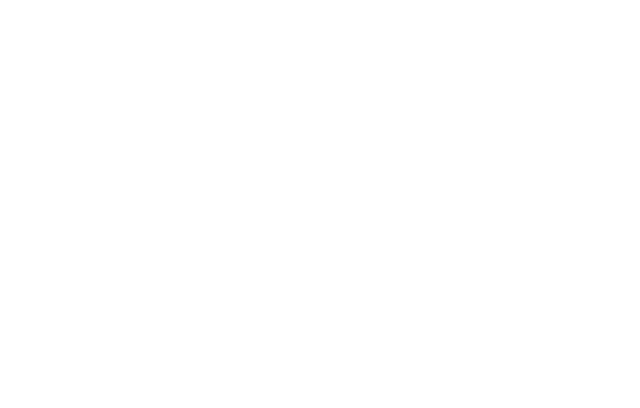
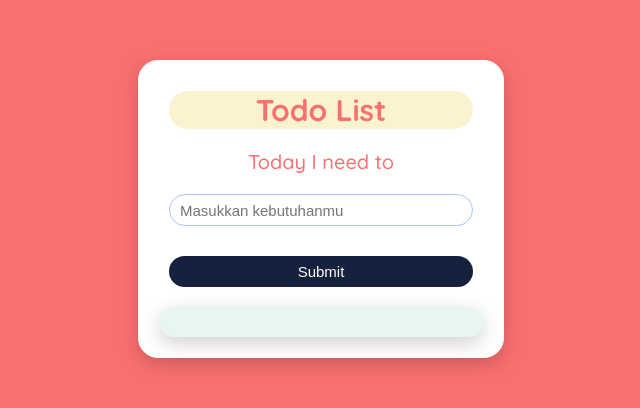
Before and after one commit to dts-kominfo-rea4b/challenge-dom-mochammad123, a website: page index.html in a window 1280 px wide. Shown: the whole page, without its empty margins (319-959 px from the left). Drawn offline with Linux system fonts and the light colour scheme.

Commit message:
Todo List Moch. Faisal Ediansyah V1

```diff
--- a/index.html
+++ b/index.html
@@ -5,37 +5,66 @@
     <meta http-equiv="X-UA-Compatible" content="IE=edge" />
     <meta name="viewport" content="width=device-width, initial-scale=1.0" />
     <title>Challenge - DOM</title>
+    <link rel="stylesheet" href="style.css" />
   </head>
   <body>
     <div id="app">
       <!-- TODO: Buatlah sebuah header dengan id todo-title -->
+      <header id="todo-title">Todo List</header>
       <!-- TODO: Buatlah sebuah subtitle dengan id todo-subtitle -->
+      <p id="todo-subtitle">Today I need to</p>
 
       <!-- Section: input -->
       <!-- TODO: Buatlah sebuah input bertipe text dengan id todo-input -->
+      <input
+        type="text"
+        name=""
+        id="todo-input"
+        placeholder="Masukkan kebutuhanmu"
+      />
       <!-- TODO: Buatlah sebuah button dengan id todo-submit -->
-
+      <button id="todo-submit">Submit</button>
       <!-- Section output -->
       <!-- TODO: Buatlah sebuah <ul> dengan id todo-output -->
+      <ul id="todo-output"></ul>
     </div>
 
     <!-- ! Untuk tantangan ini, script jangan diubah ke external js yah ! -->
     <script>
       // TODO: Deklarasi variable sesuai dengan kebutuhan di sini
-      let button;
-      let input;
-      let output;
+      let button = document.querySelector("#todo-submit");
+      let input = document.querySelector("#todo-input");
+      let output = document.querySelector("#todo-output");
 
       // TODO: Buatlah sebuah fungsi dengan nama fnClickHandler
       // Fungsi yang digunakan untuk menambahkan tulisan
       // Jangan ubah cara deklarasi fungsinya, cukup isi saja
-      function fnClickHandler(toDoItem) {}
+      function fnClickHandler(toDoItem) {
+        let todoList = document.createElement("li");
+        todoList.textContent = toDoItem;
+        output.append(todoList);
+
+        console.log(output);
+      }
 
       // TODO: register event onclick / addEventListener untuk button
       // akan menjalankan fungsi fnClickHandler
 
+      button.addEventListener("click", (event) => {
+        const inputValue = input.value;
+        fnClickHandler(inputValue);
+        input.value = "";
+      });
+
       // TODO: register event onkeypress / addEventListener untuk input
       // sehingga saat di input ditekan enter akan menjalankan fungsi fnClickHandler juga
+      input.addEventListener("keydown", (event) => {
+        if (event.key === "Enter") {
+          const inputValue = input.value;
+          fnClickHandler(inputValue);
+          input.value = "";
+        }
+      });
     </script>
   </body>
 </html>
--- /dev/null
+++ b/style.css
@@ -0,0 +1,87 @@
+@import url('https://fonts.googleapis.com/css2?family=Quicksand:wght@300;400;500;600;700&display=swap');
+
+* {
+    margin: 0;
+    padding: 0;
+    text-decoration: none;
+}
+
+body {
+    font-family: 'Quicksand', sans-serif;
+    margin: 10px;
+    padding: 50px 20px 20px 20px;
+    background: #FA7070;
+    display: flex;
+    justify-content: center;
+    color: #FA7070;
+}
+
+#app {
+    display: flex;
+    flex-direction: column;
+    width: 30%;
+    border: 1px solid #fff;
+    background: #fff;
+    padding: 20px;
+    text-align: center;
+    border-radius: 20px;
+    box-sizing: border-box;
+    box-shadow: 0 6px 20px 0 rgba(0, 0, 0, 0.19);
+}
+
+#todo-title {
+    font-size: 30px;
+    font-weight: 700;
+    margin: 10px 10px 20px 10px;
+    background: #FBF2CF;
+    border-radius: 25px;
+}
+
+#todo-subtitle {
+    font-size: 20px;
+    font-weight: 500;
+    margin: 0 10px 10px 10px;
+}
+
+#todo-input {
+    font-size: 15px;
+    font-weight: 300;
+    margin: 10px 10px 20px 10px;
+    height: 30px;
+    border-radius: 25px;
+    border: 1px solid #AAC4FF;
+    padding: 0 10px;
+}
+
+#todo-submit {
+    color: #fff;
+    font-size: 15px;
+    font-weight: 500;
+    margin: 10px 10px 20px 10px;
+    padding: 7px;
+    background: #16213E;
+    border: none;
+    border-radius: 25px;
+    cursor: pointer;
+}
+
+#todo-submit:hover {
+    background: #0F3460;
+}
+
+#todo-output {
+    color: #0F3460;
+    text-align: left;
+    font-size: 20px;
+    font-weight: 500;
+    list-style: none;
+    background: #E7F6F2;
+    border-radius: 25px;
+    padding: 15px 30px;
+    box-sizing: border-box;
+    box-shadow: 0 6px 20px 0 rgba(0, 0, 0, 0.19);
+}
+
+li {
+    border-bottom: 1px dashed #16213E;
+}
```
